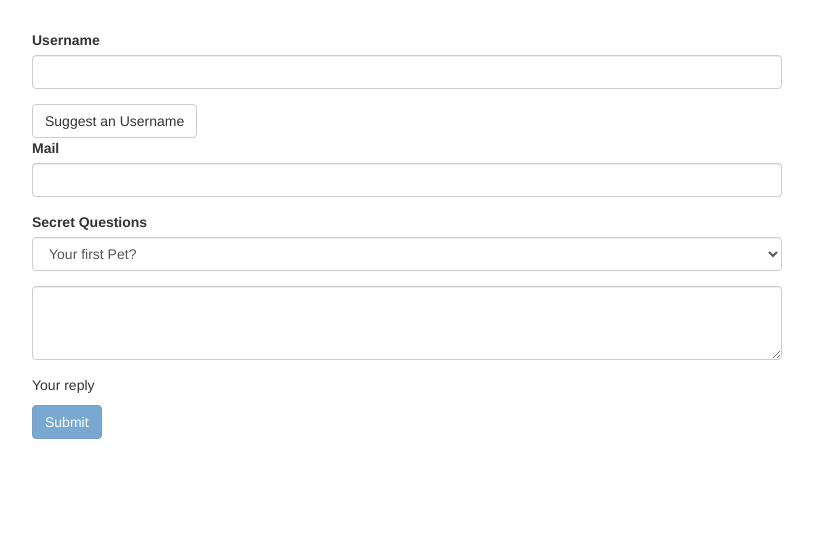
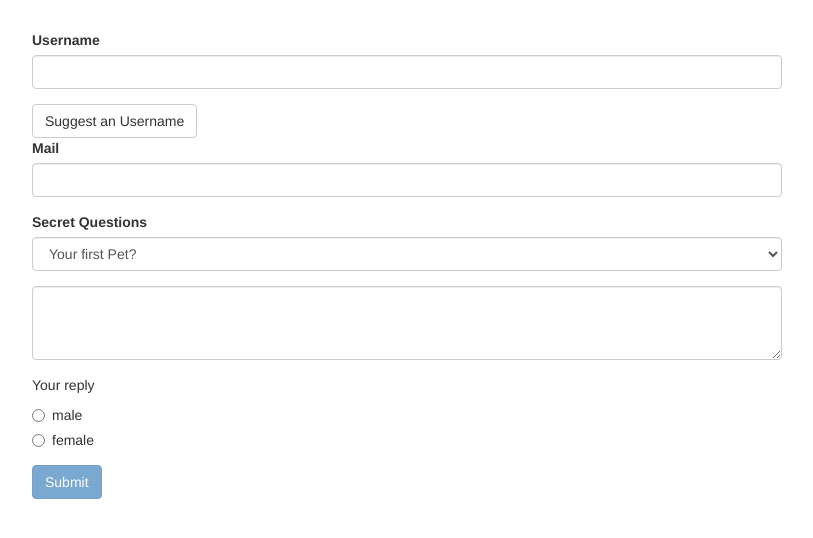
Before and after one commit to vidhya03/forms-td-start, an Angular app: page / in a window 1280 px wide. Shown: the top 538 px of the page, without its empty margins (233-1046 px from the left). Built offline with nearby package versions, Linux system fonts and the light colour scheme.

Commit message:
added setvalue in form which will override the already entered value "

```diff
--- a/src/app/app.component.html
+++ b/src/app/app.component.html
@@ -2,17 +2,15 @@
   <div class="row">
     <div class="col-xs-12 col-sm-10 col-md-8 col-sm-offset-1 col-md-offset-2">
       <form (ngSubmit)="onSubmit(f)" #f="ngForm">
-        <div id="user-data" ngModelGroup="userData"
-        #userData="ngModelGroup">
+        <div id="user-data" ngModelGroup="userData" #userData="ngModelGroup">
           <div class="form-group">
             <label for="username">Username</label>
             <input type="text" id="username" class="form-control" ngModel name="username" required>
           </div>
-          <button class="btn btn-default" type="button">Suggest an Username</button>
+          <button class="btn btn-default" (click)="suggestUserName()" type="button">Suggest an Username</button>
           <div class="form-group">
             <label for="email">Mail</label>
-            <input type="email" id="email" class="form-control" ngModel name="email" required email #email="ngModel"
-            pattern="^\w+([\.-]?\w+)*@\w+([\.-]?\w+)*(\.\w{2,3})+$">
+            <input type="email" id="email" class="form-control" ngModel name="email" required email #email="ngModel" pattern="^\w+([\.-]?\w+)*@\w+([\.-]?\w+)*(\.\w{2,3})+$">
             <!-- <input type="email" id="email" class="form-control" ngModel name="email" required email #email="ngModel"> -->
             <!-- <span class="help-block" *ngIf="!email.valid && email.touched">Please enter a valid email</span> -->
             <div class="md-errors-spacer" [hidden]="email.valid || email.untouched">
@@ -30,20 +28,23 @@
 
         <div class="form-group">
           <label for="secret">Secret Questions</label>
-          <select id="secret" class="form-control"
-          ngModel
-          name="secret"
-          [(ngModel)]="defaultQuestion">
+          <select id="secret" class="form-control" ngModel name="secret" [(ngModel)]="defaultQuestion">
             <option value="pet">Your first Pet?</option>
             <option value="teacher">Your first teacher?</option>
           </select>
         </div>
         <div class="form-group">
-          <textarea name="questionAnswer"   rows="3"
-          [(ngModel)]="answer"
-          class="form-control"></textarea>
+          <textarea name="questionAnswer" rows="3" [(ngModel)]="answer" class="form-control"></textarea>
         </div>
         <p>Your reply {{answer}}</p>
+        <div class="form-group" >
+          <div class="radio" *ngFor="let  gender of genders ">
+            <label><input type="radio" name="gender" ngModel [value]="gender"   #gen="ngModel" required>{{gender}}</label>
+            <div class="help-block" *ngIf="gen.touched">Input the gender...</div>
+          </div>
+
+        </div>
+
         <button class="btn btn-primary" type="submit" [disabled]="!f.valid">Submit</button>
       </form>
     </div>
--- a/src/app/app.component.ts
+++ b/src/app/app.component.ts
@@ -11,10 +11,20 @@ export class AppComponent {
   form: NgForm;
 
   defaultQuestion = 'pet';
-  @ViewChild('email')
+
+  genders = ['male', 'female'];
   // email: NgModel;
   suggestUserName() {
     const suggestedName = 'Superuser';
+    this.form.setValue({
+      userData : {
+        username : 'vidhya',
+        email: 'test@test.com'
+      },
+      gender: 'male',
+      secret : this.defaultQuestion,
+      questionAnswer: 'Dolly'
+    });
   }
 
   // onSubmit(form: NgForm) {
@@ -28,12 +38,12 @@ export class AppComponent {
 
   onSubmit() {
     console.log(this.form);
-      // Will be false if no input is added
-      console.log(this.form.dirty);
+    // Will be false if no input is added
+    console.log(this.form.dirty);
 
-      // this.form value based on name we set as attribute
-      console.log(this.form.value);
-      console.log(this.form.controls.userData.controls.email);
-      // console.log();
+    // this.form value based on name we set as attribute
+    console.log(this.form.value);
+
+    // console.log();
   }
 }
```
